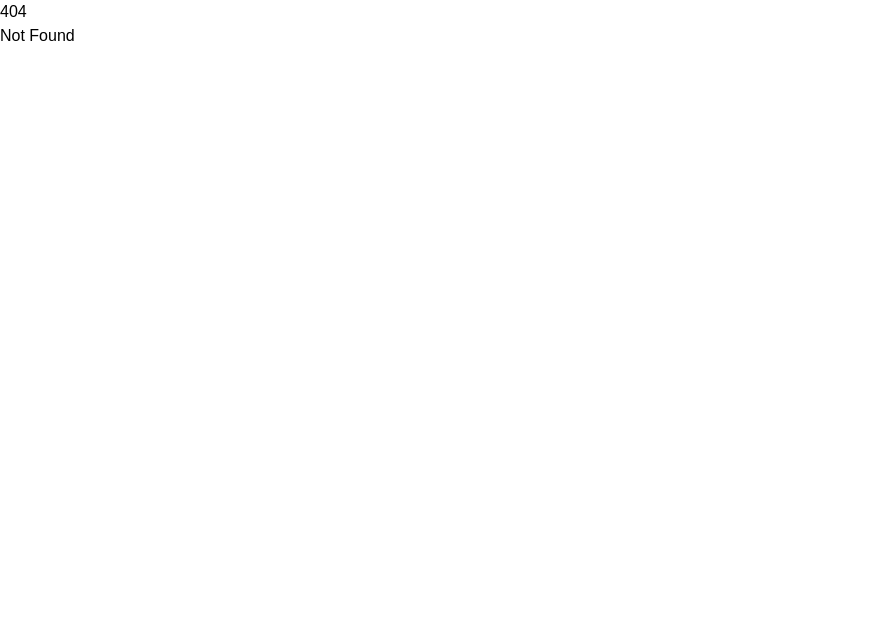
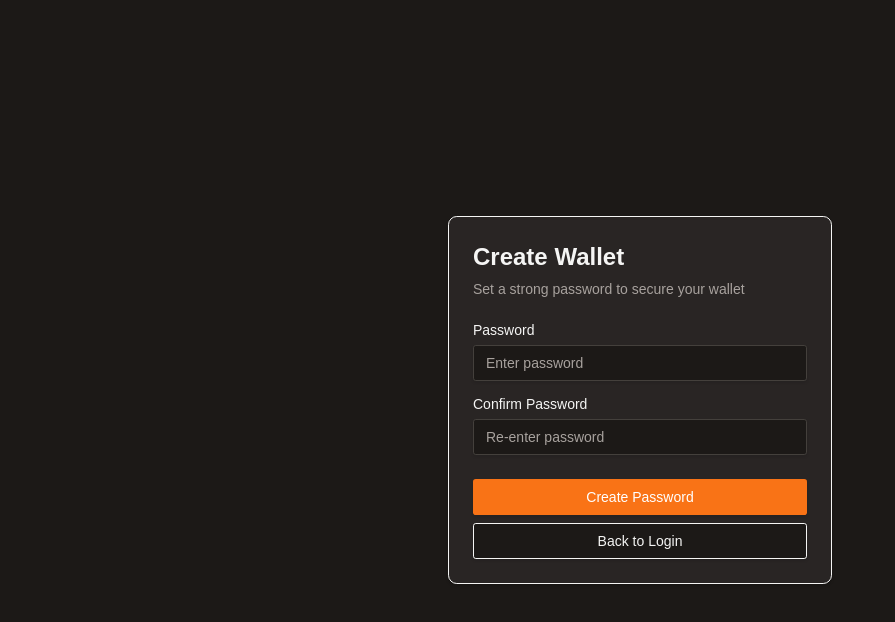
Before and after one commit to LeEhteshaam/p_wallet, a SvelteKit app: page /create/password in a window 1280 px wide. Before the commit this address had no page. Shown: the top 622 px of the page, without its empty margins (0-895 px from the left). Built offline with nearby package versions, Linux system fonts and the light colour scheme.

Commit message:
Feat: Added create password card

```diff
--- /dev/null
+++ b/src/lib/components/ui/alert/alert-description.svelte
@@ -0,0 +1,23 @@
+<script lang="ts">
+	import type { HTMLAttributes } from "svelte/elements";
+	import { cn, type WithElementRef } from "$lib/utils.js";
+
+	let {
+		ref = $bindable(null),
+		class: className,
+		children,
+		...restProps
+	}: WithElementRef<HTMLAttributes<HTMLDivElement>> = $props();
+</script>
+
+<div
+	bind:this={ref}
+	data-slot="alert-description"
+	class={cn(
+		"text-muted-foreground col-start-2 grid justify-items-start gap-1 text-sm [&_p]:leading-relaxed",
+		className
+	)}
+	{...restProps}
+>
+	{@render children?.()}
+</div>
--- /dev/null
+++ b/src/lib/components/ui/alert/alert-title.svelte
@@ -0,0 +1,20 @@
+<script lang="ts">
+	import type { HTMLAttributes } from "svelte/elements";
+	import { cn, type WithElementRef } from "$lib/utils.js";
+
+	let {
+		ref = $bindable(null),
+		class: className,
+		children,
+		...restProps
+	}: WithElementRef<HTMLAttributes<HTMLDivElement>> = $props();
+</script>
+
+<div
+	bind:this={ref}
+	data-slot="alert-title"
+	class={cn("col-start-2 line-clamp-1 min-h-4 font-medium tracking-tight", className)}
+	{...restProps}
+>
+	{@render children?.()}
+</div>
--- /dev/null
+++ b/src/lib/components/ui/alert/alert.svelte
@@ -0,0 +1,44 @@
+<script lang="ts" module>
+	import { type VariantProps, tv } from "tailwind-variants";
+
+	export const alertVariants = tv({
+		base: "relative grid w-full grid-cols-[0_1fr] items-start gap-y-0.5 rounded-lg border px-4 py-3 text-sm has-[>svg]:grid-cols-[calc(var(--spacing)*4)_1fr] has-[>svg]:gap-x-3 [&>svg]:size-4 [&>svg]:translate-y-0.5 [&>svg]:text-current",
+		variants: {
+			variant: {
+				default: "bg-card text-card-foreground",
+				destructive:
+					"text-destructive bg-card *:data-[slot=alert-description]:text-destructive/90 [&>svg]:text-current",
+			},
+		},
+		defaultVariants: {
+			variant: "default",
+		},
+	});
+
+	export type AlertVariant = VariantProps<typeof alertVariants>["variant"];
+</script>
+
+<script lang="ts">
+	import type { HTMLAttributes } from "svelte/elements";
+	import { cn, type WithElementRef } from "$lib/utils.js";
+
+	let {
+		ref = $bindable(null),
+		class: className,
+		variant = "default",
+		children,
+		...restProps
+	}: WithElementRef<HTMLAttributes<HTMLDivElement>> & {
+		variant?: AlertVariant;
+	} = $props();
+</script>
+
+<div
+	bind:this={ref}
+	data-slot="alert"
+	class={cn(alertVariants({ variant }), className)}
+	{...restProps}
+	role="alert"
+>
+	{@render children?.()}
+</div>
--- /dev/null
+++ b/src/lib/components/ui/alert/index.ts
@@ -0,0 +1,14 @@
+import Root from "./alert.svelte";
+import Description from "./alert-description.svelte";
+import Title from "./alert-title.svelte";
+export { alertVariants, type AlertVariant } from "./alert.svelte";
+
+export {
+	Root,
+	Description,
+	Title,
+	//
+	Root as Alert,
+	Description as AlertDescription,
+	Title as AlertTitle,
+};
--- /dev/null
+++ b/src/routes/create/password/+page.svelte
@@ -0,0 +1,143 @@
+<script lang="ts">
+    import { Button } from "$lib/components/ui/button/index.js";
+    import { Label } from "$lib/components/ui/label/index.js";
+    import { Input } from "$lib/components/ui/input/index.js";
+    import * as Card from "$lib/components/ui/card/index.js";
+    import * as Alert from "$lib/components/ui/alert/index.js";
+
+    let password = $state("");
+    let confirmPassword = $state("");
+    let errorMessage = $state("");
+    let showError = $state(false);
+
+    function passwordsMatch(): boolean {
+        if (password !== confirmPassword) {
+            errorMessage = "Passwords do not match. Please try again.";
+            showError = true;
+            return false;
+        }
+        return true;
+    }
+
+    function isPasswordStrong(): boolean {
+        const minLength = 12;
+        const hasUppercase = /[A-Z]/.test(password);
+        const hasLowercase = /[a-z]/.test(password);
+        const hasNumber = /[0-9]/.test(password);
+        const hasSpecial = /[!@#$%^&*()_+\-=\[\]{};':"\\|,.<>\/?]/.test(
+            password,
+        );
+
+        const errors: string[] = [];
+
+        if (password.length < minLength) {
+            errors.push(
+                `At least ${minLength} characters (you have ${password.length})`,
+            );
+        }
+        if (!hasUppercase) {
+            errors.push("At least 1 uppercase letter (A-Z)");
+        }
+        if (!hasLowercase) {
+            errors.push("At least 1 lowercase letter (a-z)");
+        }
+        if (!hasNumber) {
+            errors.push("At least 1 number (0-9)");
+        }
+        if (!hasSpecial) {
+            errors.push("At least 1 special character (!@#$%^&*)");
+        }
+
+        if (errors.length > 0) {
+            errorMessage = errors.join("\n");
+            showError = true;
+            return false;
+        }
+
+        return true;
+    }
+
+    function clearError() {
+        showError = false;
+        errorMessage = "";
+    }
+
+    function handleSubmit() {
+        clearError();
+
+        if (!isPasswordStrong()) {
+            return;
+        }
+        if (!passwordsMatch()) {
+            return;
+        }
+        // Password is valid - proceed with wallet creation
+    }
+</script>
+
+<div class="flex items-center justify-center min-h-screen bg-background">
+    <Card.Root class="w-full max-w-sm">
+        <Card.Header>
+            <Card.Title class="text-2xl">Create Wallet</Card.Title>
+            <Card.Description>
+                Set a strong password to secure your wallet
+            </Card.Description>
+        </Card.Header>
+        <Card.Content>
+            <form
+                onsubmit={(e) => {
+                    e.preventDefault();
+                    handleSubmit();
+                }}
+            >
+                <div class="flex flex-col gap-4">
+                    {#if showError}
+                        <Alert.Root variant="destructive">
+                            <Alert.Title
+                                >Password Requirements Not Met</Alert.Title
+                            >
+                            <Alert.Description>
+                                <ul
+                                    class="list-disc list-inside mt-2 space-y-1"
+                                >
+                                    {#each errorMessage.split("\n") as error}
+                                        <li>{error}</li>
+                                    {/each}
+                                </ul>
+                            </Alert.Description>
+                        </Alert.Root>
+                    {/if}
+
+                    <div class="grid gap-2">
+                        <Label for="password">Password</Label>
+                        <Input
+                            id="password"
+                            type="password"
+                            bind:value={password}
+                            placeholder="Enter password"
+                            oninput={clearError}
+                            required
+                        />
+                    </div>
+                    <div class="grid gap-2">
+                        <Label for="confirmPassword">Confirm Password</Label>
+                        <Input
+                            id="confirmPassword"
+                            type="password"
+                            bind:value={confirmPassword}
+                            placeholder="Re-enter password"
+                            oninput={clearError}
+                            required
+                        />
+                    </div>
+                </div>
+            </form>
+        </Card.Content>
+        <Card.Footer class="flex-col gap-2">
+            <Button type="submit" class="w-full" onclick={handleSubmit}>
+                Create Password
+            </Button>
+            <Button variant="outline" class="w-full">Back to Login</Button>
+        </Card.Footer>
+    </Card.Root>
+</div>
--- a/src/routes/login/+page.svelte
+++ b/src/routes/login/+page.svelte
@@ -12,9 +12,6 @@
         <Card.Header>
             <div class="flex items-center justify-between">
                 <Card.Title class="text-2xl">P-Wallet</Card.Title>
-                <Button variant="link" class="p-0 h-auto"
-                    >Make a New Wallet</Button
-                >
             </div>
             <Card.Description>Unlock your wallet to continue</Card.Description>
         </Card.Header>
```
